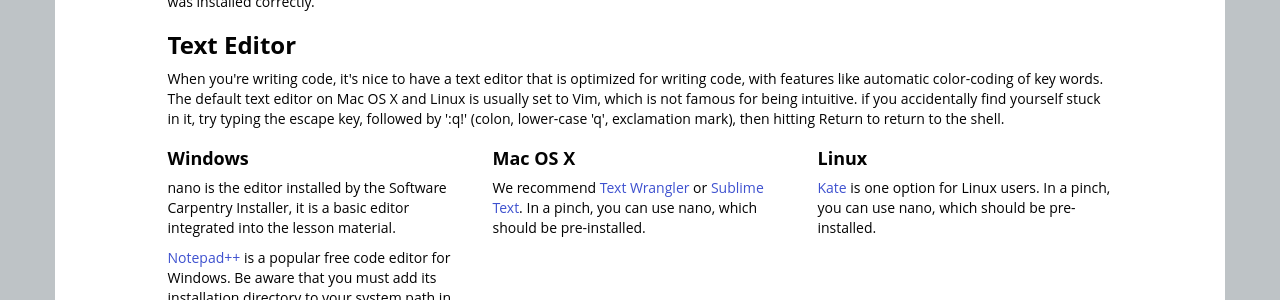
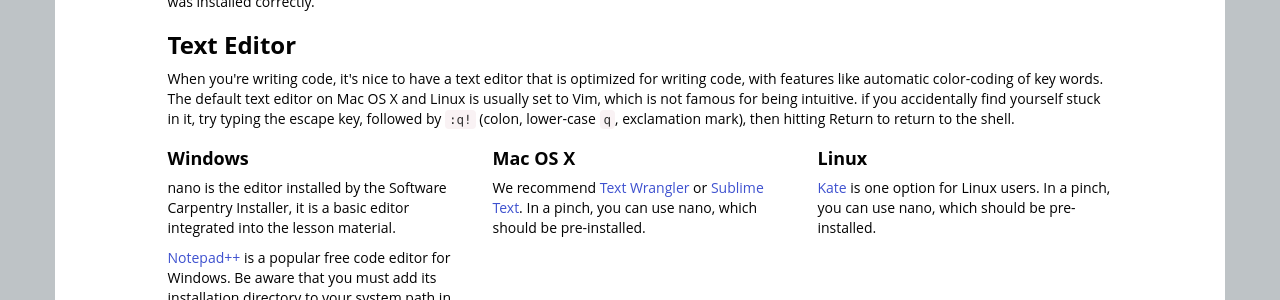
Before and after one commit to carpentries/workshop-template, a Jekyll site: the page built from index.html, in a window 1280 px wide and 900 px high, scrolled down 1753 px. Shown: the part 191-491 px from the top of the window. Built offline with Jekyll 4.4.1, drawn with Linux system fonts in a browser that asks for light colours; nearby versions of some CDN libraries; library files that are not in the unit come from our copies.

Commit message:
Use code tag
Close #169.

```diff
--- a/index.html
+++ b/index.html
@@ -312,7 +312,7 @@ eventbrite: # FIXME (delete this if not used, otherwise uncomment and provide 12
     color-coding of key words.  The default text editor on Mac OS X and
     Linux is usually set to Vim, which is not famous for being
     intuitive.  if you accidentally find yourself stuck in it, try
-    typing the escape key, followed by ':q!' (colon, lower-case 'q',
+    typing the escape key, followed by <code>:q!</code> (colon, lower-case <code>q</code>,
     exclamation mark), then hitting Return to return to the shell.
   </p>
 
```
